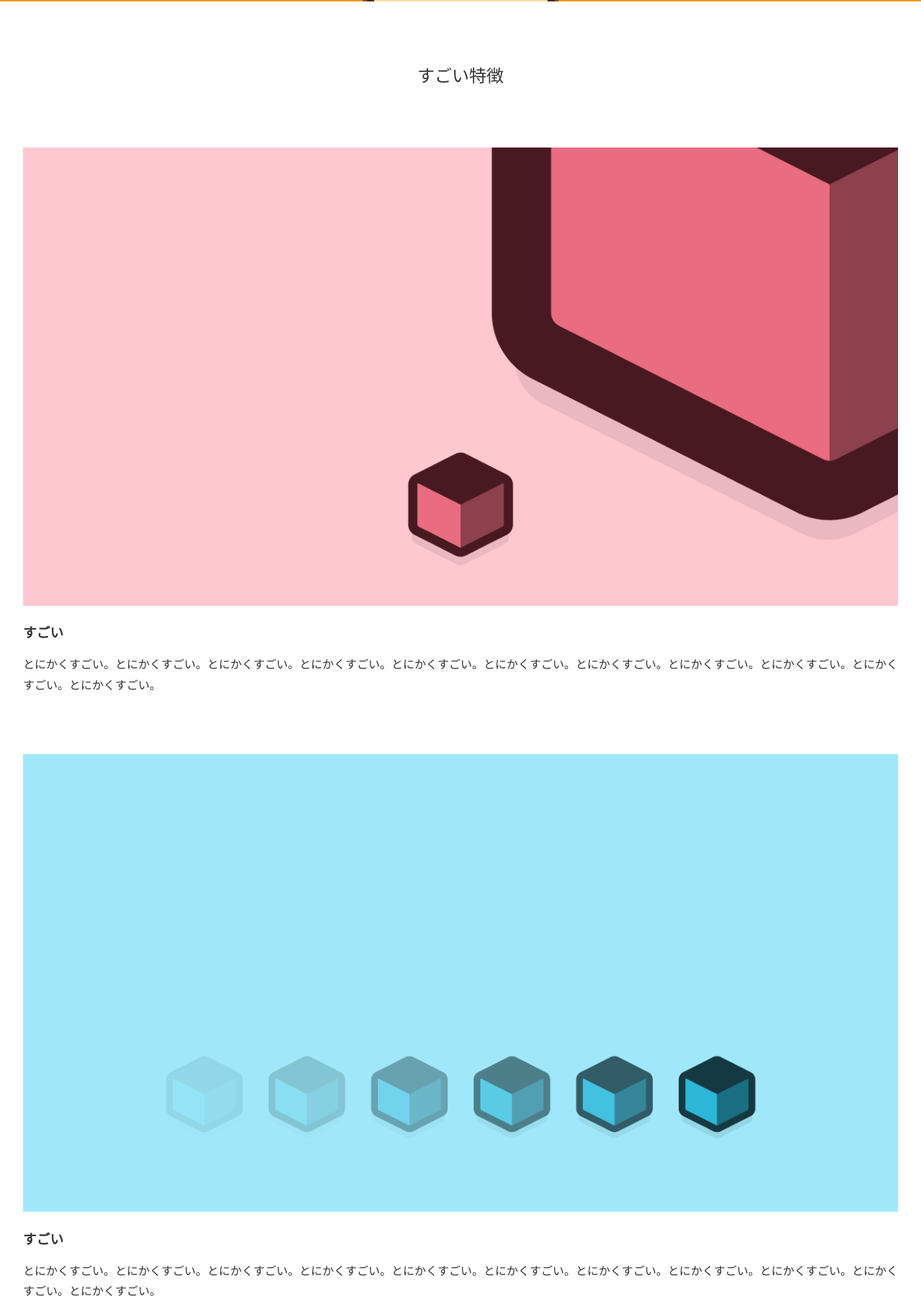
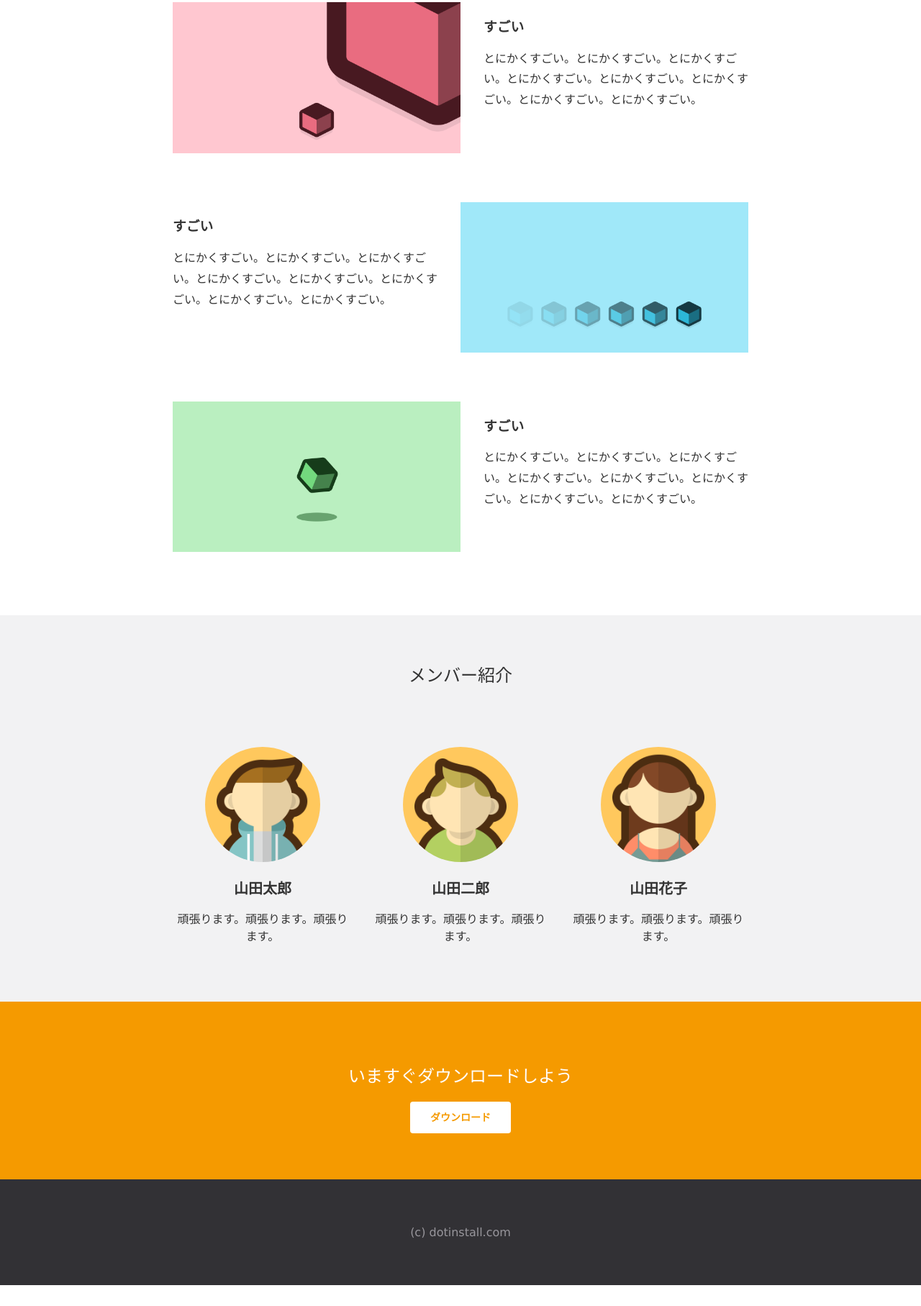
Before and after one commit to riona-sato/My-AwesomeApp, a plain HTML site: page index.html in a window 1280 px wide. Shown: the part 585-2400 px from the top of the page at 72% size. After the commit the page ends 2371 px from the top, so only its background shows below. Drawn offline with Linux system fonts and the light colour scheme.

Commit message:
フッター、全体的に微調整

```diff
--- a/css/style.css
+++ /dev/null
@@ -1,97 +0,0 @@
-body{
-  /* 余白を１度なくす */
-  margin: 0;
-  font-size: 16px;
-  font-family: Verdana , sans-serif;
-  color: #333333;
-
-}
-
-
-header{
-  background-color: #f59a00;
-  color: #ffffff;
-  text-align: center;
-  padding-top: 64px;
-}
-
-header h1,
-header P{
-  margin: 0;   /* 余白を１度なくす */
-}
-header img{
-  width: 280px;
-  /* ベースラインを基準に配置されるため余白ができてしまう */
-  /* 画像の下に余白を消す事が出来る*/
-  vertical-align: bottom;
-}
-
-.btn{
-  text-decoration: none;   /* リンク下の下線を消す */
-  background: #ffffff;   /* ボタンの色 */
-  color: #f59a00;
-  display: block;    /* インライン要素を横並びでなく縦に並べるには */
-  width: 140px;       /*幅*/
-  line-height: 44px;  /*行の高さ*/
-  margin: 40px auto 48px;   /*ボタンの配置指定 */
-  font-size: 14px;
-  font-weight: bold;   /* 太字に */
-  border-radius: 4%;  /* 角を丸める */
-}
-
-.btn:hover{
-  /* マウスをホバーした時に要素の透明度を変える */
-  opacity: 0.9
-}
-
-.features img{
-  width: 100%;
-}
-
-.features > h1{   /*features直下のh1のみ変更には > を使用する*/
-  text-align: center;
-  padding: 64px 0;
-  font-weight: normal;
-}
-
-.features .container{
-  margin: 0 32px;
-}
-
-.features p{
-  line-height: 1.8;
-}
-
-.features section{
-  padding-bottom: 64px;
-}
-
-.memders{
-  background: #f2f2f2;
-}
-
-.memders > h1{   /*features直下のh1のみ変更には > を使用する*/
-  text-align: center;
-  padding: 64px 0;
-  font-weight: normal;
-}
-
-.memders ul{
-  list-style: none;
-  text-align: center;
-  margin: 0;
-  padding: 0;
-}
-
-.memders img{
-  width: 160px;
-  border-radius: 50px;
-}
-
-.memders h2{
-  font-size: 20px;
-}
-
-.memders li{
-  padding-bottom: 64px;
-}
--- /dev/null
+++ b/css/styles.css
@@ -0,0 +1,169 @@
+body {
+  /* 余白を１度なくす */
+  margin: 0;
+  font-size: 16px;
+  font-family: Verdana, sans-serif;
+  color: #333;
+}
+
+header {
+  background: #f59a00;
+  color: #fff;
+  text-align: center;
+  padding-top: 64px;
+}
+
+header h1,
+header p {
+  margin: 0;   /* 余白を１度なくす */
+}
+header img {
+  width: 280px;
+  /* ベースラインを基準に配置されるため余白ができてしまう */
+  /* 画像の下に余白を消す事が出来る*/
+  vertical-align: bottom;
+}
+
+.btn {
+  text-decoration: none;   /* リンク下の下線を消す */
+  background: #fff;   /* ボタンの色 */
+  color: #f59a00;
+  display: block;    /* インライン要素を横並びでなく縦に並べるには */
+  width: 140px;       /*幅*/
+  line-height: 44px;  /*行の高さ*/
+  margin: 40px auto 48px;   /*ボタンの配置指定 */
+  font-size: 14px;
+  font-weight: bold;   /* 太字に */
+  border-radius: 4px;  /* 角を丸める */
+}
+
+.btn:hover {
+  /* マウスをホバーした時に要素の透明度を変える */
+  opacity: 0.9
+}
+
+.features img {
+  width: 100%;
+}
+
+.features > h1 {   /*features直下のh1のみ変更には > を使用する*/
+  text-align: center;
+  padding: 64px;
+  font-weight: normal;
+}
+
+.features .container {
+  margin: 0 32px;
+}
+
+.features p {
+  line-height: 1.8;
+}
+
+.features section {
+  padding-bottom: 64px;
+}
+
+.members {
+  background: #f2f2f3;
+}
+
+.members > h1 {   /*features直下のh1のみ変更には > を使用する*/
+  text-align: center;
+  padding: 64px;
+  font-weight: normal;
+}
+
+.members ul {
+  list-style: none;
+  text-align: center;
+  margin: 0;
+  padding: 0;
+}
+
+.members img {
+  width: 160px;
+  border-radius: 50%;
+}
+
+.members h2 {
+  font-size: 20px;
+}
+
+.members li {
+  padding-bottom: 64px;
+}
+
+.call-to-action {
+  background: #f59a00;
+  color: #fff;
+  text-align: center;
+  padding: 64px 0;
+}
+
+.call-to-action h1 {
+  font-weight: normal;
+}
+
+.call-to-action .btn {
+  margin: 0 auto;
+}
+
+footer {
+  padding: 64px 0;
+  background: #323135;
+  color: #98969c;
+  text-align: center;
+}
+
+/* メディアクエリ― */
+/* ブラウザ幅に応じてスタイルを変えることが出来る */
+@media (min-width: 900px) {
+  header .container {
+    display: flex;
+    width: 800px;
+    margin: 0 auto;
+  }
+
+  header .info {
+    width: 60%;
+    align-self: center;
+  }
+
+  header .pic {
+    width: 40%;
+  }
+
+  .features .container {
+    width: 800px;
+    margin: 0 auto;
+  }
+
+  .features section {
+    display: flex;
+    justify-content: space-between;
+  }
+
+  .features section:nth-child(even) {
+    flex-direction: row-reverse;
+  }
+
+  .features .pic {
+    width: 50%;
+  }
+
+  .features .info {
+    width: calc(50% - 32px);
+  }
+
+  .members ul{
+    width: 800px;
+    margin: 0 auto;
+    display: flex;
+    justify-content: space-between;
+  }
+
+  .members li{
+    width: 250px;
+  }
+}
--- a/index.html
+++ b/index.html
@@ -2,44 +2,66 @@
 <html lang="ja">
   <head>
     <meta charset="utf-8">
+    <!--スマホの画面幅を表示領域に合わせる-->
+    <meta name="viewport" content="width=device-width, initial-scale=1">
     <title>すごいアプリ</title>
-    <link rel="stylesheet" href="css/style.css">
+    <link rel="stylesheet" href="css/styles.css">
+    <link rel="icon" href="favicon.ico">
   </head>
   <body>
     <header>
+      <div class="container">
+        <div class="info">
           <h1>すごいアプリ</h1>
-      <P>ウルトラすごい最高アプリです</P>
+          <p>ウルトラすごい最高なアプリです</p>
           <!--リンク-->
           <a href="" class="btn">ダウンロード</a>
+        </div>
+        <div class="pic">
           <img src="img/top.png">
+        </div>
+      </div>
     </header>
 
     <section class="features">
       <h1>すごい特徴</h1>
 
         <div class="container">
-
           <section>
+            <div class="pic">
               <img src="img/feature1.png">
+            </div>
+            <div class="info">
               <h1>すごい</h1>
-            <p>とにかくすごい。とにかくすごい。とにかくすごい。とにかくすごい。とにかくすごい。とにかくすごい。とにかくすごい。とにかくすごい。とにかくすごい。とにかくすごい。とにかくすごい。</p>
+              <p>とにかくすごい。とにかくすごい。とにかくすごい。とにかくすごい。とにかくすごい。とにかくすごい。とにかくすごい。とにかくすごい。</p>
+            </div>
           </section>
 
           <section>
+            <div class="pic">
               <img src="img/feature2.png">
+            </div>
+            <div class="info">
               <h1>すごい</h1>
-            <p>とにかくすごい。とにかくすごい。とにかくすごい。とにかくすごい。とにかくすごい。とにかくすごい。とにかくすごい。とにかくすごい。とにかくすごい。とにかくすごい。とにかくすごい。</p>
+              <p>とにかくすごい。とにかくすごい。とにかくすごい。とにかくすごい。とにかくすごい。とにかくすごい。とにかくすごい。とにかくすごい。</p>
+            </div>
           </section>
 
           <section>
+            <div class="pic">
               <img src="img/feature3.png">
+            </div>
+            <div class="info">
               <h1>すごい</h1>
-            <p>とにかくすごい。とにかくすごい。とにかくすごい。とにかくすごい。とにかくすごい。とにかくすごい。とにかくすごい。とにかくすごい。とにかくすごい。とにかくすごい。とにかくすごい。</p>
+              <p>とにかくすごい。とにかくすごい。とにかくすごい。とにかくすごい。とにかくすごい。とにかくすごい。とにかくすごい。とにかくすごい。</p>
+            </div>
           </section>
 
-          <section class="memders">
+        </div>
+      </section>
+
+      <section class="members">
         <h1>メンバー紹介</h1>
-
           <ul>
             <li>
               <img src="img/member1.png">
@@ -48,7 +70,7 @@
             </li>
             <li>
               <img src="img/member2.png">
-                <h2>山田次郎</h2>
+              <h2>山田二郎</h2>
               <p>頑張ります。頑張ります。頑張ります。</p>
             </li>
             <li>
@@ -57,10 +79,14 @@
               <p>頑張ります。頑張ります。頑張ります。</p>
             </li>
           </ul>
+      </section>
+      <section class="call-to-action">
+        <h1>いますぐダウンロードしよう</h1>
+        <a href="" class="btn">ダウンロード</a>
+      </section>
 
-
-          </section>
-        </div>
-      </section>
+      <footer>
+        (c) dotinstall.com
+      </footer>
   </body>
 </html>
```
Lines whose indentation alone changed are shown as unchanged.
